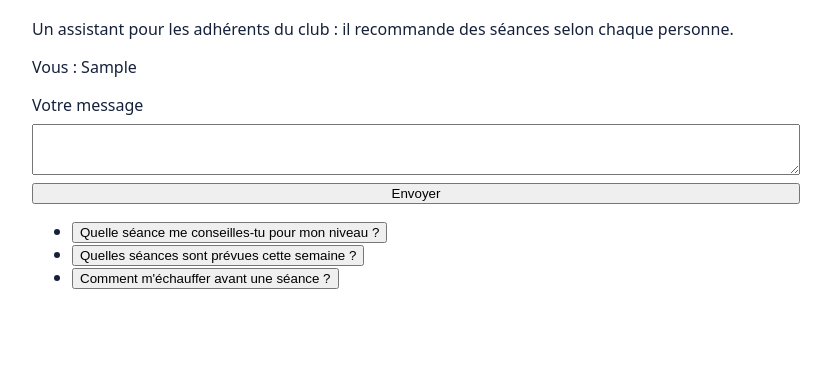
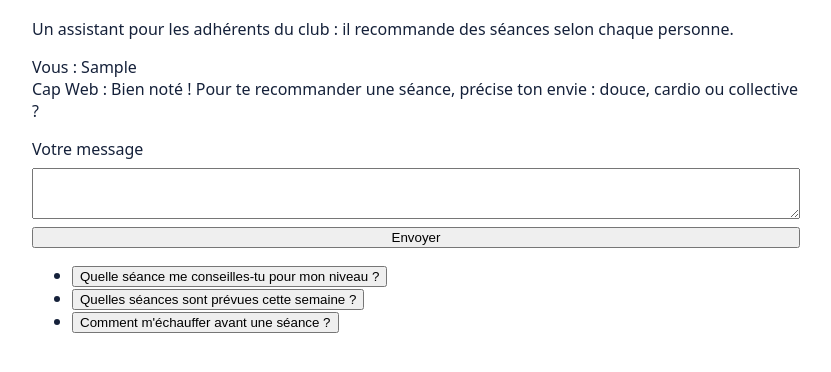
Before and after one commit to william7865/b05-club-sportif-amateur, a website: page atelier/public/index.html in a window 1280 px wide. Both pictures are taken after typing "Sample" into the empty fields and a click on the button "Envoyer". Shown: the part 78-450 px from the top of the page, without its empty margins (224-1055 px from the left). Drawn offline with Linux system fonts and the light colour scheme.

Commit message:
J1 : brancher le cerveau, ligne « Cap Web : »

```diff
--- a/atelier/public/index.html
+++ b/atelier/public/index.html
@@ -23,6 +23,6 @@
     </ul>
     <p id="status" role="status"></p>
   </main>
-  <script src="./js/app.js"></script>
+  <script type="module" src="./js/app.js"></script>
 </body>
 </html>
--- a/atelier/public/js/app.js
+++ b/atelier/public/js/app.js
@@ -1,3 +1,5 @@
+import { validateMessage, replyTo } from './brain.js';
+
 const form = document.querySelector('#chat-form');
 const status = document.querySelector('#status');
 const messageInput = document.querySelector('#message');
@@ -14,15 +16,18 @@ suggestions.addEventListener('click', (event) => {
 
 form.addEventListener('submit', (event) => {
   event.preventDefault();
-  const message = messageInput.value.trim();
-  if (message === '') {
-    status.textContent = 'Veuillez saisir un message avant d\u2019envoyer.';
+  const validation = validateMessage(messageInput.value);
+  if (!validation.ok) {
+    status.textContent = validation.error;
     messageInput.focus();
     return;
   }
   const item = document.createElement('li');
-  item.textContent = `Vous : ${message}`;
+  item.textContent = `Vous : ${validation.value}`;
   messages.append(item);
+  const answer = document.createElement('li');
+  answer.textContent = `Cap Web : ${replyTo(validation.value)}`;
+  messages.append(answer);
   messageInput.value = '';
   status.textContent = '';
 });
--- a/atelier/public/js/brain.js
+++ b/atelier/public/js/brain.js
@@ -4,7 +4,7 @@ export function validateMessage(raw) {
   }
   const value = raw.trim();
   if (value === '') {
-    return { ok: false, error: 'Veuillez saisir un message avant de envoyer.' };
+    return { ok: false, error: "Veuillez saisir un message avant d'envoyer." };
   }
   return { ok: true, value };
 }
```
